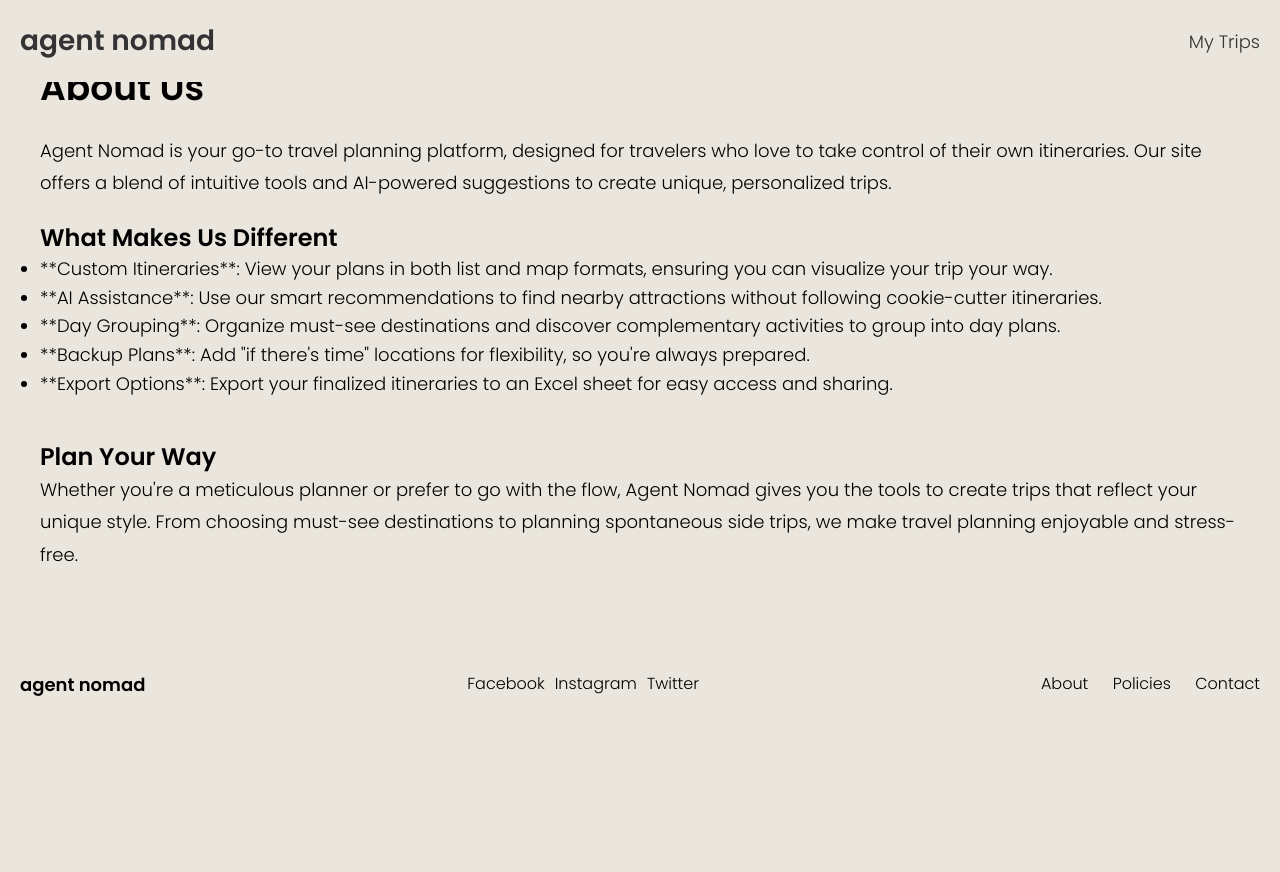
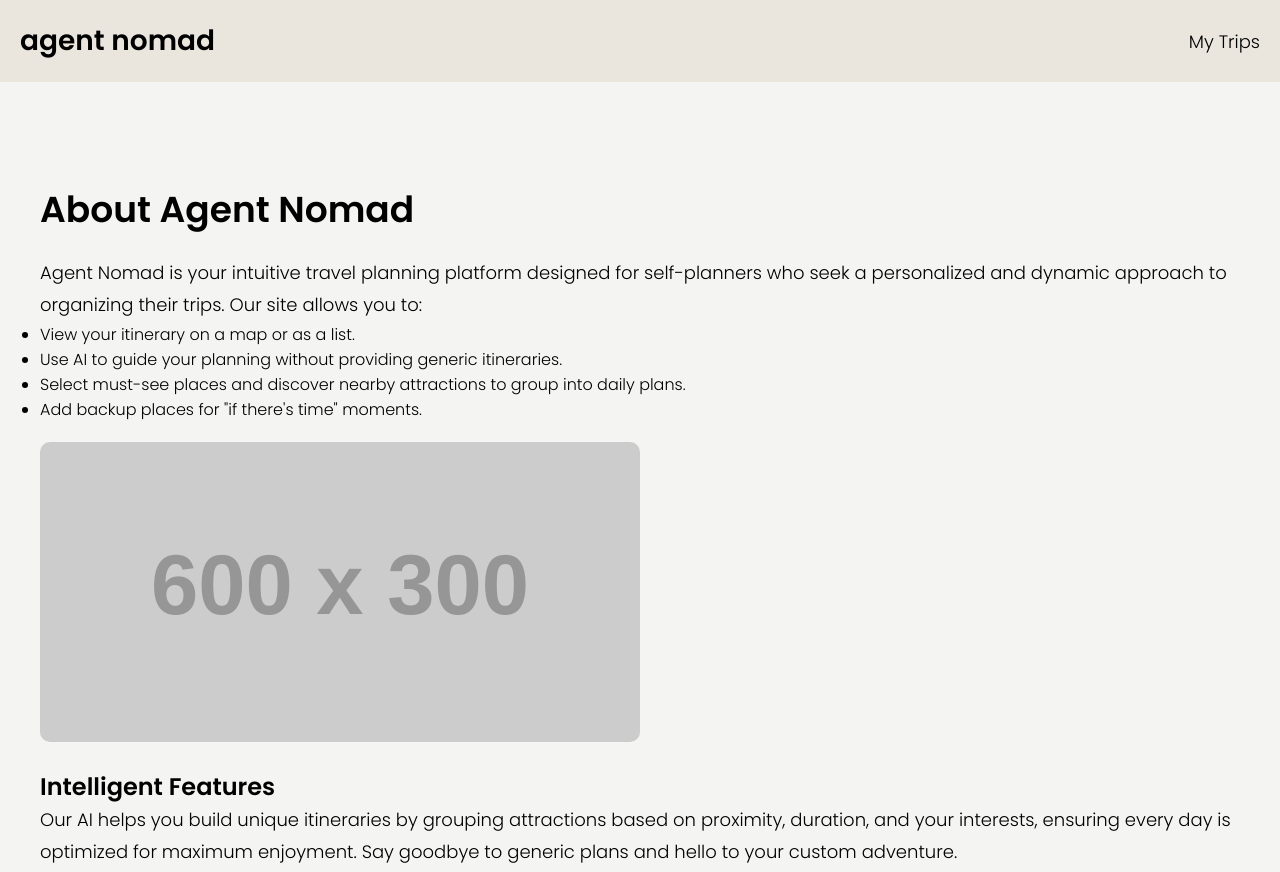
Before and after one commit to agentnomad/agentnomad, a plain HTML site: page about.html in a window 1280 px wide. Shown: the top 872 px of the page. Before the commit the page ends 800 px from the top, so only its background shows below. Drawn offline with Linux system fonts and the light colour scheme; placeholder pictures from the web are drawn by us.

Commit message:
Update about.html

```diff
--- a/about.html
+++ b/about.html
@@ -5,20 +5,16 @@
     <meta name="viewport" content="width=device-width, initial-scale=1.0">
     <meta http-equiv="X-UA-Compatible" content="ie=edge">
     <title>About Us - Agent Nomad</title>
-    <meta name="description" content="Agent Nomad is a travel planning site for the self-planner. Organize your itinerary intuitively with AI-powered suggestions, customized lists, and maps.">
-    <meta name="keywords" content="travel planning, itinerary builder, AI travel, trip customization, self-planner, intuitive travel, day grouping, backup attractions, map view, list view">
-    <meta name="author" content="Agent Nomad">
-    <meta name="robots" content="index, follow">
     <link href="https://fonts.googleapis.com/css2?family=Poppins:wght@300;600&display=swap" rel="stylesheet">
+    <link rel="stylesheet" href="styles.css">
     <link rel="icon" type="image/png" href="https://raw.githubusercontent.com/agentnomad/agentnomad/main/an_(1).png">
-    <link rel="stylesheet" href="styles.css">
     <style>
-        /* Page-Specific Styling for About Page */
+        /* Global Styling */
         body {
             font-family: 'Poppins', sans-serif;
-            background-color: #eae6dd;
             margin: 0;
             padding: 0;
+            background-color: #eae6dd;
         }
 
         nav {
@@ -27,11 +23,14 @@
             align-items: center;
             padding: 20px;
             background-color: #eae6dd;
+            position: sticky;
+            top: 0;
+            z-index: 1000;
         }
 
         nav a {
             text-decoration: none;
-            color: #333;
+            color: black;
             font-weight: 300;
             font-size: 18px;
         }
@@ -42,8 +41,8 @@
         }
 
         .about-section {
-            padding: 60px 40px;
-            background-color: #eae6dd;
+            padding: 100px 40px; /* Extra padding to avoid overlapping header */
+            background-color: #f4f4f2;
             text-align: left;
         }
 
@@ -56,15 +55,14 @@
         .about-section p {
             font-size: 18px;
             font-weight: 300;
-            margin-bottom: 20px;
             line-height: 1.8;
         }
 
-        .about-section ul {
-            font-size: 18px;
-            font-weight: 300;
-            margin-bottom: 40px;
-            line-height: 1.6;
+        .about-section img {
+            width: 100%;
+            max-width: 600px;
+            margin: 20px 0;
+            border-radius: 10px;
         }
 
         footer {
@@ -110,22 +108,25 @@
     </div>
 </nav>
 
-<!-- About Section -->
+<!-- About Us Section -->
 <div class="about-section">
-    <h1>About Us</h1>
-    <p>Agent Nomad is your go-to travel planning platform, designed for travelers who love to take control of their own itineraries. Our site offers a blend of intuitive tools and AI-powered suggestions to create unique, personalized trips.</p>
+    <h1>About Agent Nomad</h1>
+    <p>Agent Nomad is your intuitive travel planning platform designed for self-planners who seek a personalized and dynamic approach to organizing their trips. Our site allows you to:</p>
+    <ul>
+        <li>View your itinerary on a map or as a list.</li>
+        <li>Use AI to guide your planning without providing generic itineraries.</li>
+        <li>Select must-see places and discover nearby attractions to group into daily plans.</li>
+        <li>Add backup places for "if there's time" moments.</li>
+    </ul>
+    <img src="https://via.placeholder.com/600x300" alt="Placeholder image for the itinerary view">
 
-    <h2>What Makes Us Different</h2>
-    <ul>
-        <li>**Custom Itineraries**: View your plans in both list and map formats, ensuring you can visualize your trip your way.</li>
-        <li>**AI Assistance**: Use our smart recommendations to find nearby attractions without following cookie-cutter itineraries.</li>
-        <li>**Day Grouping**: Organize must-see destinations and discover complementary activities to group into day plans.</li>
-        <li>**Backup Plans**: Add "if there's time" locations for flexibility, so you're always prepared.</li>
-        <li>**Export Options**: Export your finalized itineraries to an Excel sheet for easy access and sharing.</li>
-    </ul>
+    <h2>Intelligent Features</h2>
+    <p>Our AI helps you build unique itineraries by grouping attractions based on proximity, duration, and your interests, ensuring every day is optimized for maximum enjoyment. Say goodbye to generic plans and hello to your custom adventure.</p>
+    <img src="https://via.placeholder.com/600x300" alt="Placeholder image for intelligent features">
 
-    <h2>Plan Your Way</h2>
-    <p>Whether you're a meticulous planner or prefer to go with the flow, Agent Nomad gives you the tools to create trips that reflect your unique style. From choosing must-see destinations to planning spontaneous side trips, we make travel planning enjoyable and stress-free.</p>
+    <h2>Tailored for You</h2>
+    <p>At Agent Nomad, we believe travel should be as unique as you are. With tools for prioritizing your must-see spots and flexible backups, our planner adapts to your preferences and plans.</p>
+    <img src="https://via.placeholder.com/600x300" alt="Placeholder image for personalized planning">
 </div>
 
 <!-- Footer -->
```
